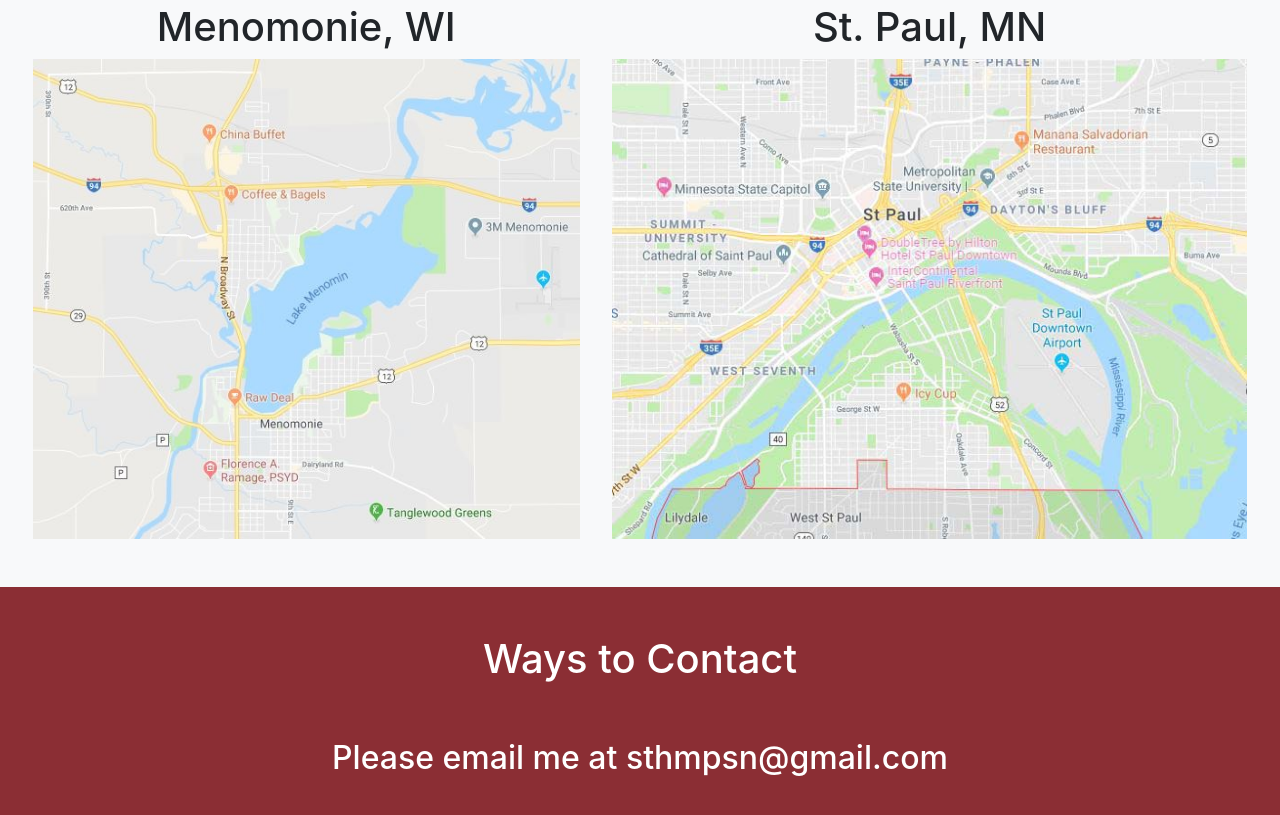
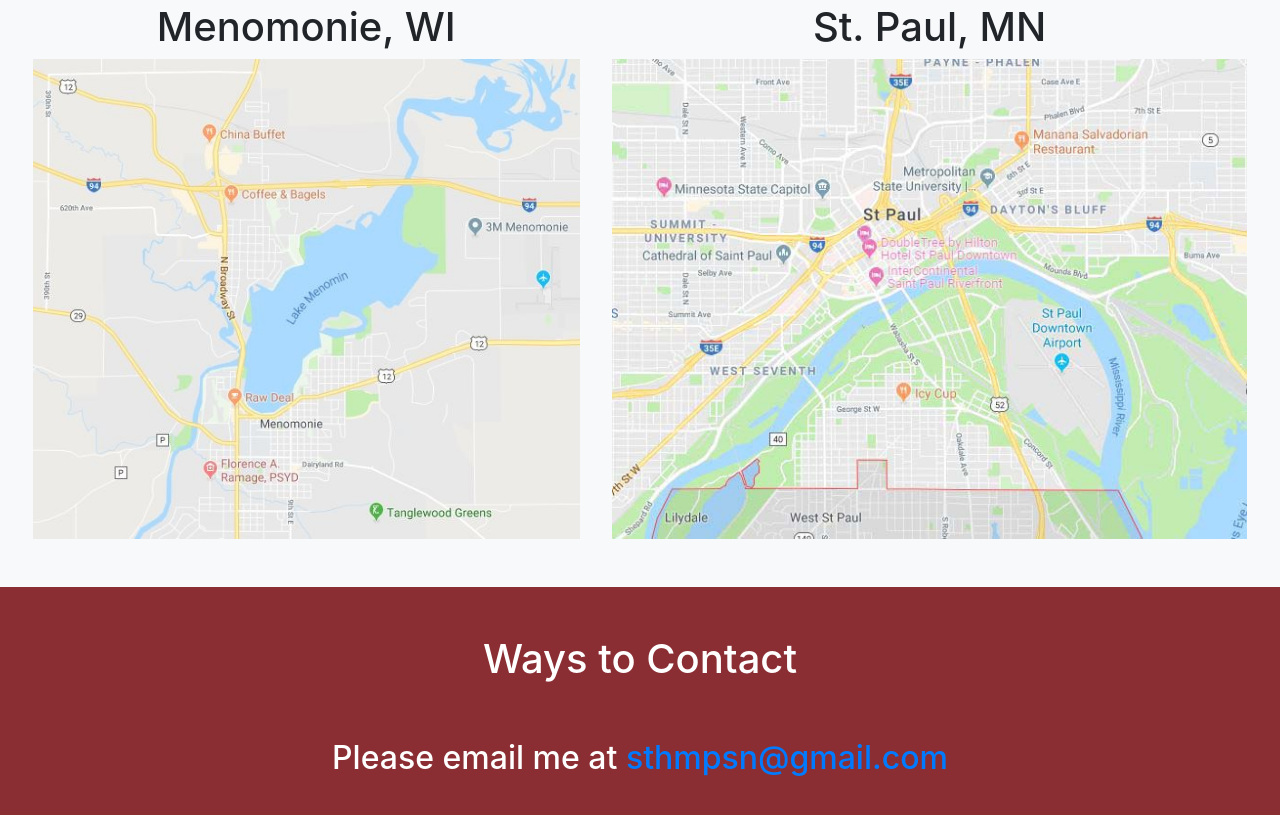
Before and after one commit to sthmpsn/subaru-sale, a plain HTML site: page index.html in a window 1280 px wide. Shown: the part 2892-3707 px from the top of the page. Drawn offline with nearby package versions, Linux system fonts and the light colour scheme.

Commit message:
creating hyperlink mailto

```diff
--- a/index.html
+++ b/index.html
@@ -170,7 +170,7 @@
         <h1 class="col-12 text-center py-5">Ways to Contact</h1>
         <div class="row mx-auto">
             <div class="col-auto text-center">
-                <h2>Please email me at sthmpsn@gmail.com</h2>
+                <h2>Please email me at <a href="mailto://sthmpsn@gmail.com">sthmpsn@gmail.com</a></h2>
             </div>
         </div>
     </section>
```
